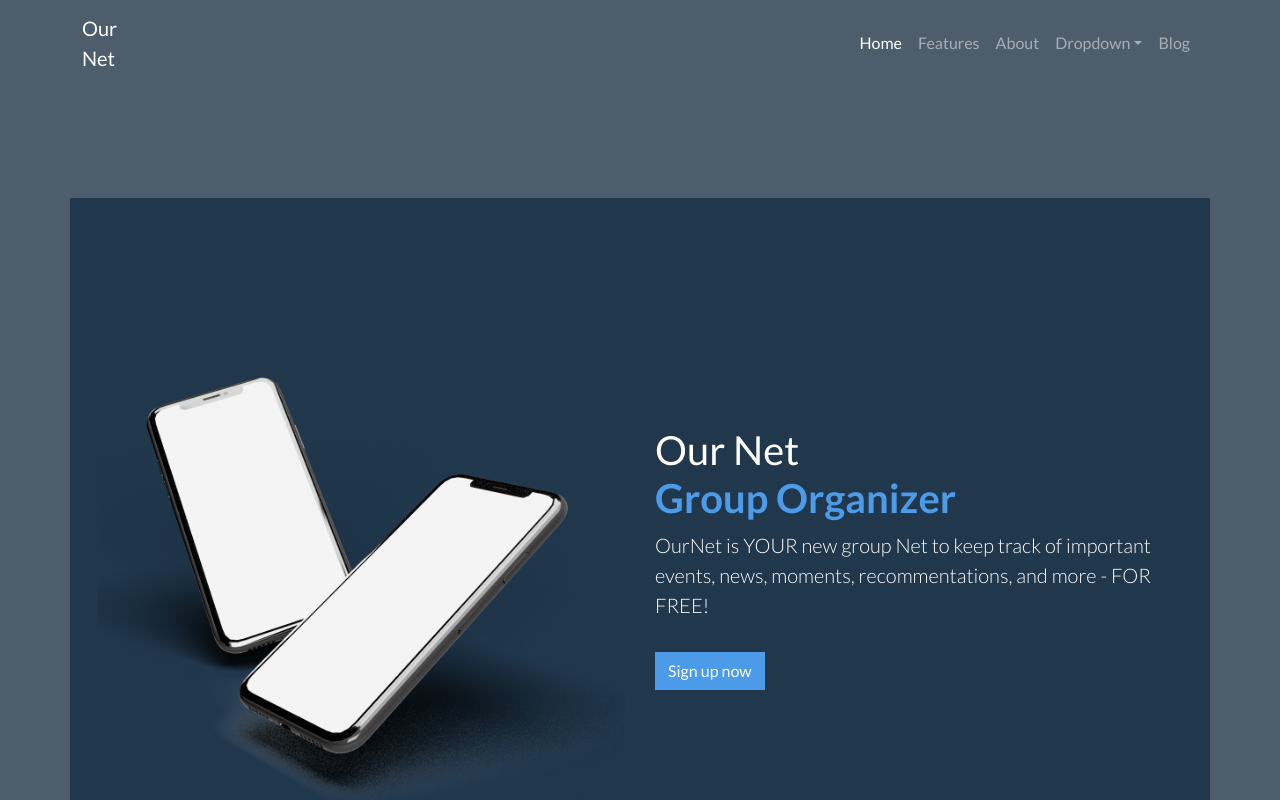
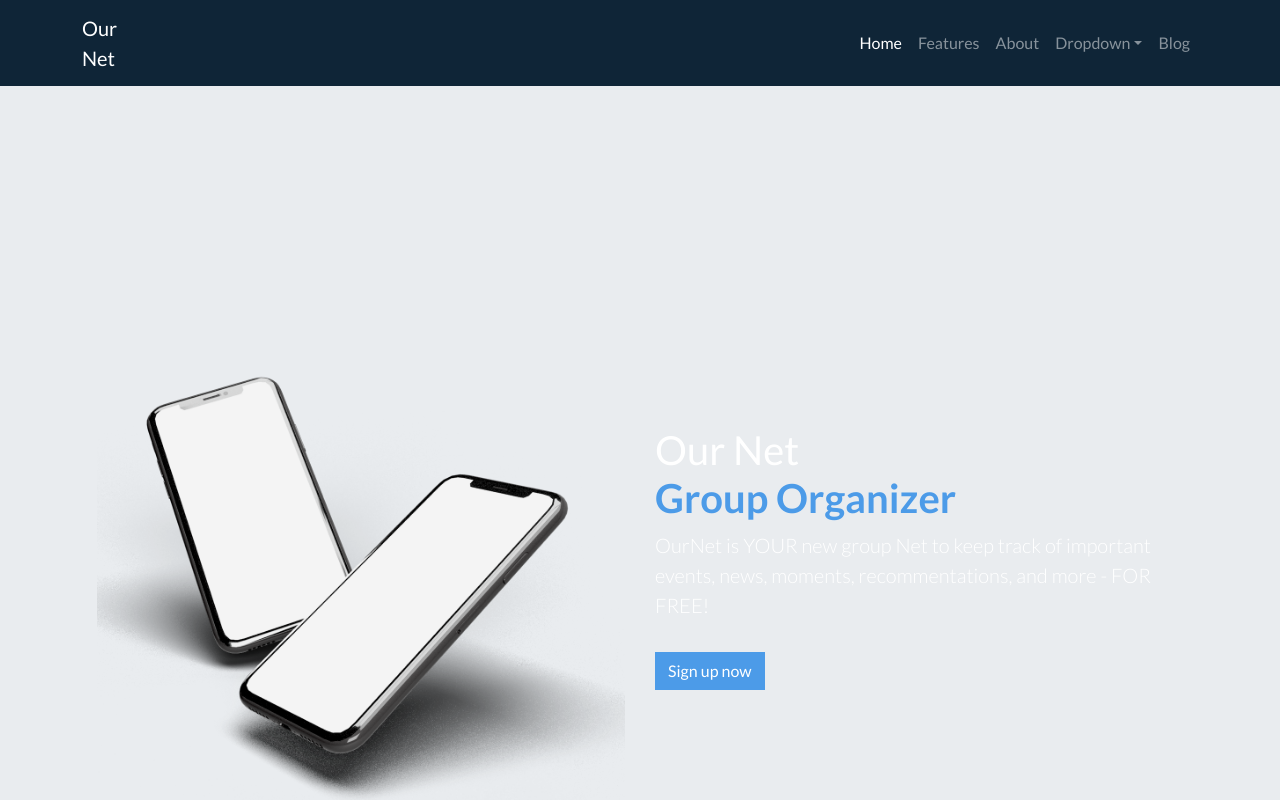
Before and after one commit to Cmmh1101/ournet, a website: page index.html in a window 1280 px wide. Shown: the top 800 px of the page. Drawn offline with nearby package versions, Linux system fonts and the light colour scheme; files whose address does not match are found by name.

```diff
--- a/index.html
+++ b/index.html
@@ -34,10 +34,7 @@
   </head>
   <body>
     <!-- Navigation -->
-    <nav
-      class="navbar navbar-expand-lg navbar-dark bg-secondary navigation"
-      id="nav"
-    >
+    <nav class="navbar navbar-expand-lg navbar-dark navigation" id="nav">
       <div class="container">
         <a class="navbar-brand" href="index.html">Our<br />Net</a>
         <button
@@ -94,7 +91,7 @@
     <!-- End of navigation -->
 
     <!-- Jumbo Hero -->
-    <header class="jumbotron jumbotron-fluid jumbo-hero bg-secondary">
+    <header class="jumbotron jumbotron-fluid jumbo-hero">
       <div
         class="
           container
@@ -103,7 +100,6 @@
           justify-content-center
           align-items-center
           mt-5
-          bg-dark
         "
       >
         <div
--- a/package.json
+++ b/package.json
@@ -23,8 +23,8 @@
     "usemin-cli": "^0.6.0"
   },
   "dependencies": {
+    "@fortawesome/fontawesome-free": "^5.15.3",
     "bootstrap": "^4.5.2",
-    "font-awesome": "^4.7.0",
     "jquery": "^3.5.1",
     "popper.js": "^1.16.1"
   }
```
Also changed, not shown: 1 other file.
